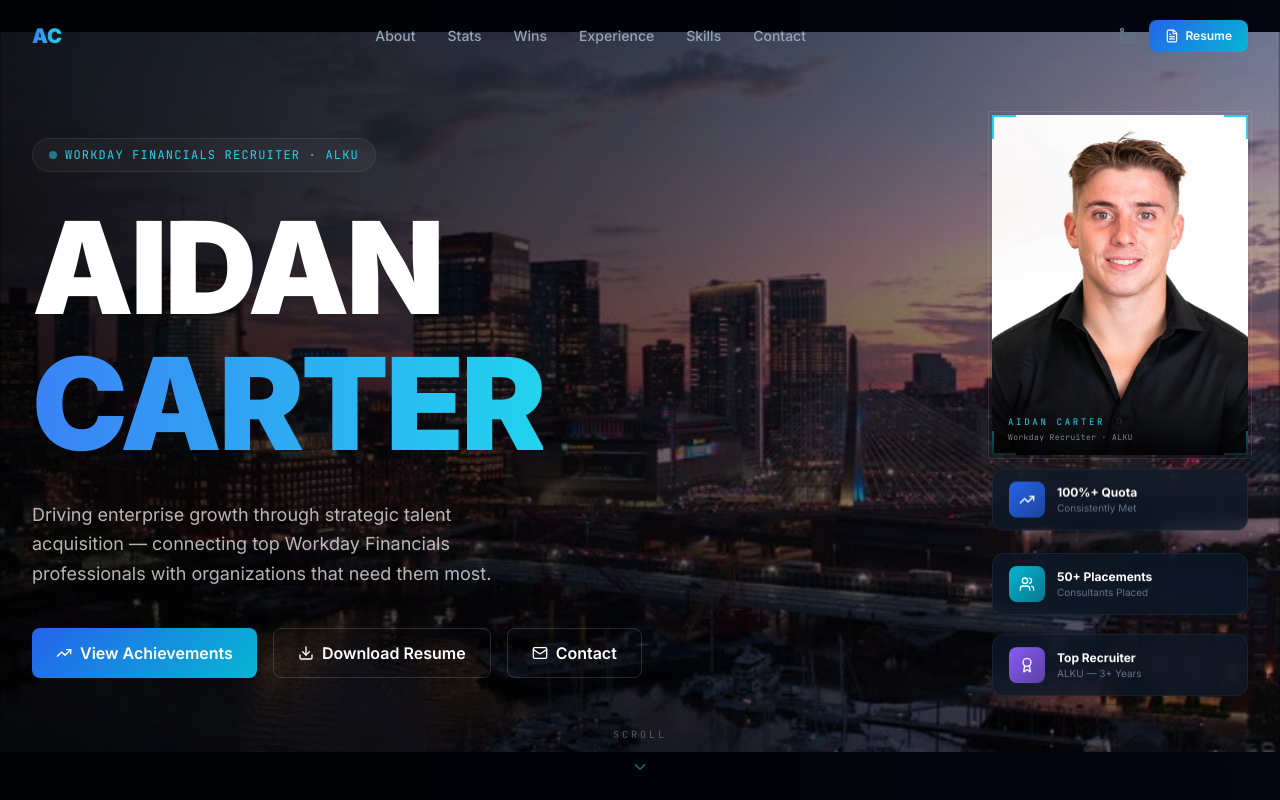
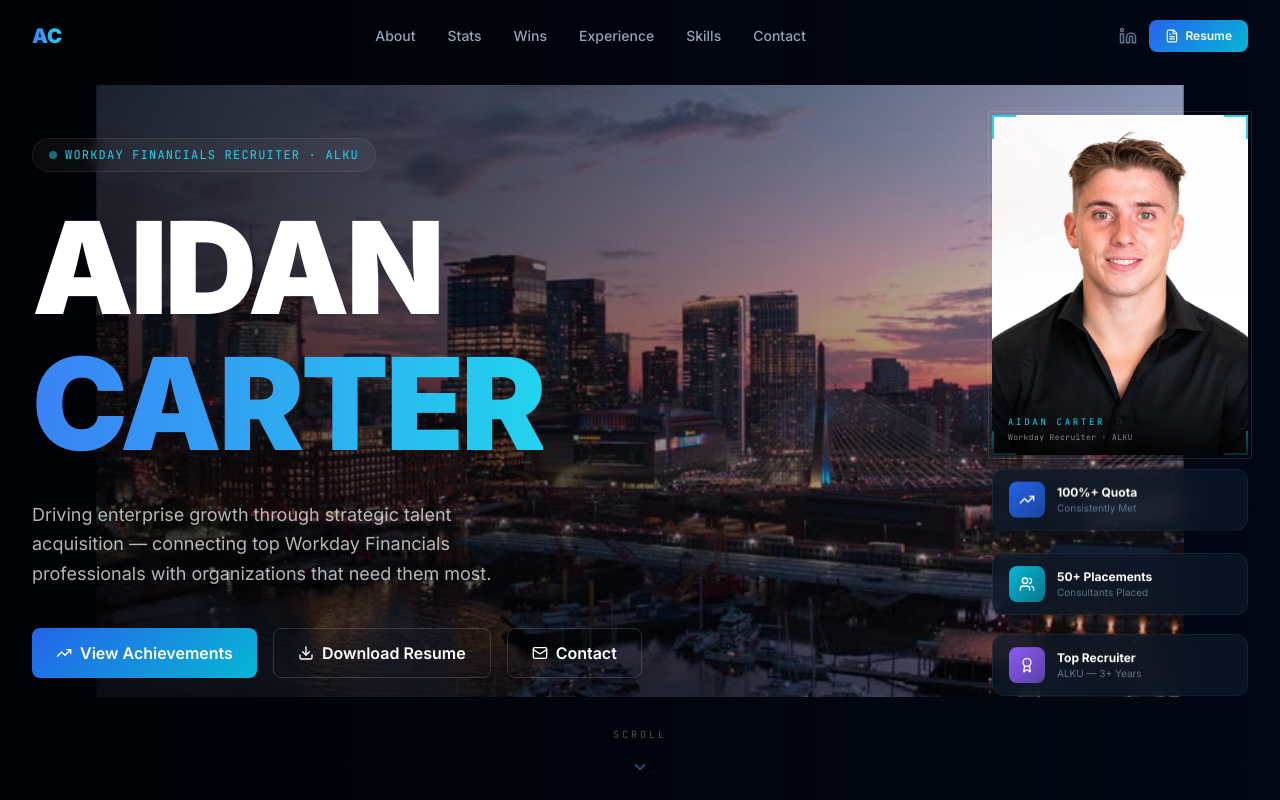
Before and after one commit to 603-websites/portfolio-aidan-carter, a React (Vite) app: page / in a window 1280 px wide. Shown: the top 800 px of the page. Built offline with nearby package versions, Linux system fonts and the light colour scheme.

Commit message:
fix: src/components/Hero.jsx

```diff
--- a/src/components/Hero.jsx
+++ b/src/components/Hero.jsx
@@ -20,15 +20,14 @@
           className="absolute inset-0"
           style={{
             backgroundImage: 'url(/images/boston-skyline.jpeg)',
-            backgroundSize: '100% auto',
-            backgroundPosition: 'center 40%',
+            backgroundSize: '85% auto',
+            backgroundPosition: 'center 45%',
             backgroundRepeat: 'no-repeat',
             backgroundColor: '#020817',
           }}
         />
         {/* Dark overlay — left heavy so text is readable */}
-        <div className="absolute inset-0 bg-gradient-to-r from-black/80 via-black/55 to-black/20" />
-        <div className="absolute inset-0 bg-black/15" />
+        <div className="absolute inset-0 bg-gradient-to-r from-black/75 via-black/45 to-black/10" />
       </div>
 
       <div className="relative z-10 max-w-7xl mx-auto px-4 sm:px-6 lg:px-8 pt-24 pb-20 w-full">
```
